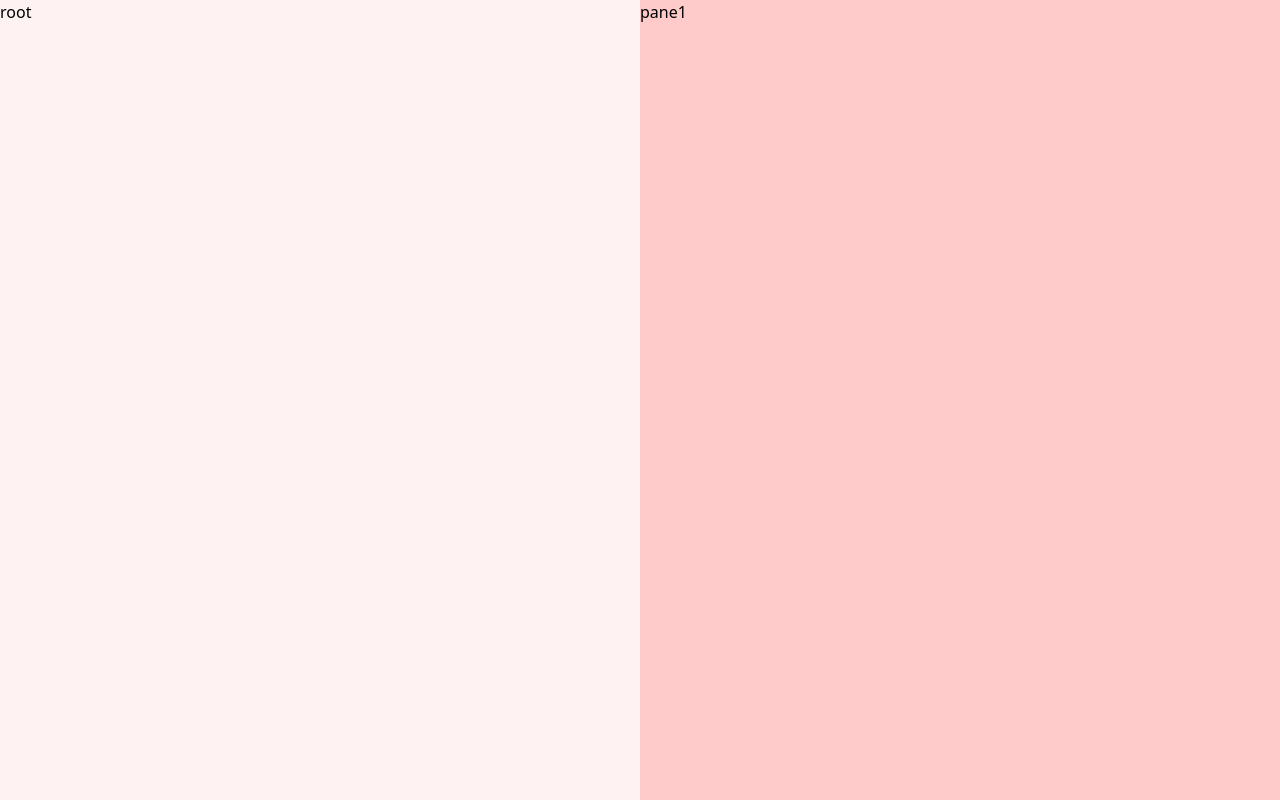
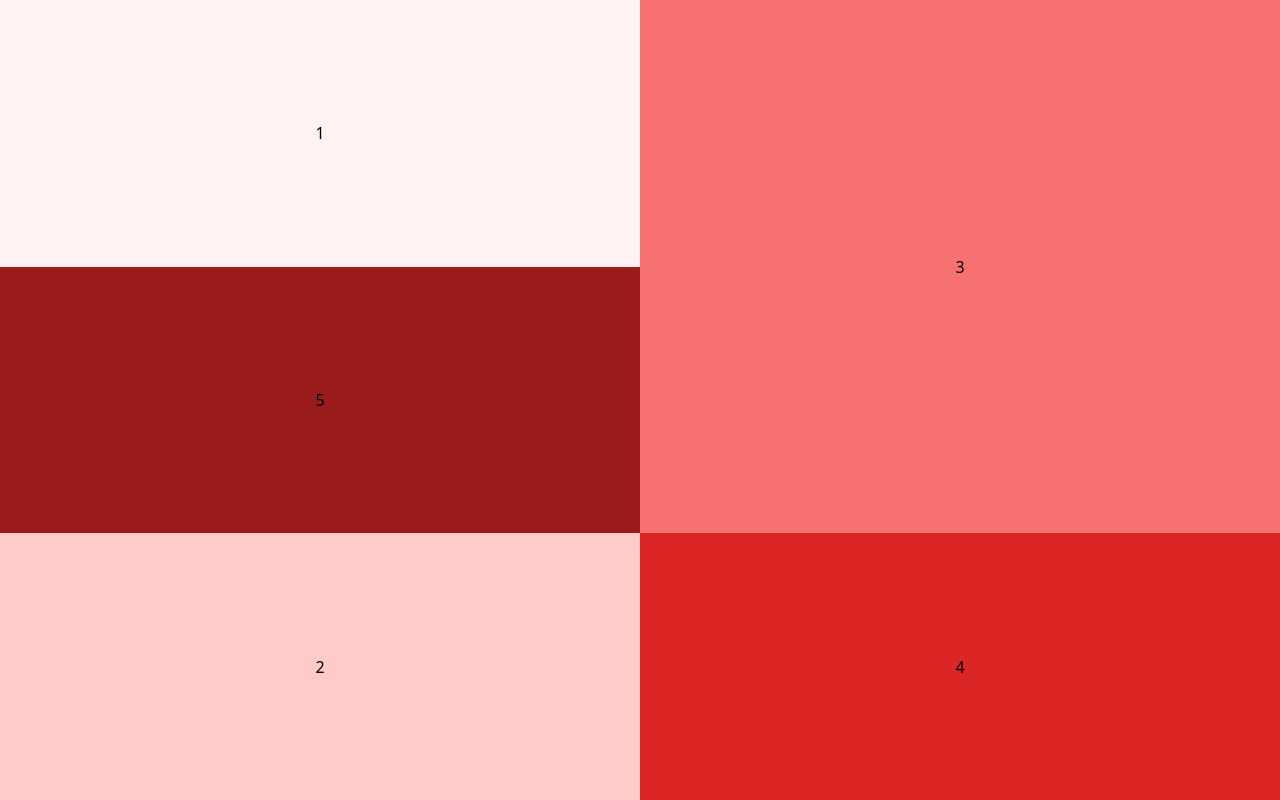
Before and after one commit to man4christ/dynamic-grid-template-area, a SvelteKit app: page / in a window 1280 px wide. Built offline with nearby package versions, Linux system fonts and the light colour scheme.

Commit message:
building grid

```diff
--- a/src/routes/+page.svelte
+++ b/src/routes/+page.svelte
@@ -1,57 +1,103 @@
 <script lang="ts">
 	import { onMount } from 'svelte';
 
-	interface Pane {
-		colspanWrapper: string;
-		colspan: string;
-		gridspan: string;
-		hidden: string;
-		next: any;
-		split: string;
-		name: string;
-        bg: string;
+	interface node {
+		id: string;
+		next: node | any;
+        split: string;
 	}
 
-	function getRootPane(): any {
-		let pane = $state({
-			name: 'root',
-			colspanWrapper: 'col-span-2',
-			span: 'col-span-2',
-			gridspan: 'grid-cols-2',
-			hidden: '',
-            bg: 'bg-red-50'
-		});
-		return pane;
+	interface rootNode {
+		left: node;
+		right: node;
 	}
 
-	let rootPane: any = $state();
+    function add(n: node): any[] {
+        if (n.next === undefined){
+            return [n.id]
+
+        }else {
+            let g = add(n.next)
+            let row = g.length
+            let col = 1;
+            if (Array.isArray(g[0])){
+                col = g[0].length
+            }
+
+            let ng = []
+
+            if(n.split === 'v'){
+
+            }
+
+            if(n.split === 'h'){
+
+            }
+
+            for(let i = 0; i < row; i++ ){
+                let r = []
+                for(let i = 0; i < col; i++ ){
+                    r.push(n.id)
+                }
+                ng.push(r)
+            }
+            return ng
+        }
+    }
 	onMount(() => {
-		rootPane = getRootPane();
-		let p = $state({
-			colspanWrapper: 'col-span-1',
-			colspan: 'col-span-2',
-			gridspan: 'grid-cols-2',
-			hidden: '',
-            bg: 'bg-red-200',
-            name:'pane1'
-		});
-        rootPane.next = p
+		let root: {
+			id: 'root';
+			left: {
+				id: '1';
+				split: 'v';
+				next: {
+					id: '4';
+				};
+			};
+			right: {
+				id: '2';
+                split: 'h'
+                next: {
+                    id: '3'
+                    split: 'v'
+                    next: {
+                        id: 5
+                    }
+                }
+			};
+		};
 	});
+
+
 </script>
 
-{#snippet pane(pane1: Pane)}
-	{#if pane1}
-		<div class=" h-[100%] w-[100%] {pane1.colspanWrapper}">
-			<div class="grid h-[100%] w-[100%] {pane1.gridspan}">
-				<div class="{pane1.bg} {pane1.colspan} {pane1.hidden} ">{pane1.name}</div>
-				{@render pane(pane1.next)}
-			</div>
+<div class="flex h-[100vh] w-full">
+	<div class="wrapper w-full">
+		<div style="grid-area: one;" class="header w-full items-center bg-red-50 text-center">
+			<div class="flex h-full items-center justify-center">1</div>
 		</div>
-	{/if}
-{/snippet}
+		<div style="grid-area: two;" class="header w-full items-center bg-red-200 text-center">
+			<div class="flex h-full items-center justify-center">2</div>
+		</div>
+		<div style="grid-area: three;" class="header w-full items-center bg-red-400 text-center">
+			<div class="flex h-full items-center justify-center">3</div>
+		</div>
+		<div style="grid-area: four;" class="header w-full items-center bg-red-600 text-center">
+			<div class="flex h-full items-center justify-center">4</div>
+		</div>
+		<div style="grid-area: five;" class="header w-full items-center bg-red-800 text-center">
+			<div class="flex h-full items-center justify-center">5</div>
+		</div>
+	</div>
+</div>
 
-<div class="flex h-[100vh] w-full">
-	{#if rootPane}
-		{@render pane(rootPane)}
-	{/if}
-</div>
+<style>
+	.wrapper {
+		display: grid;
+		grid-template-columns: repeat(3, 2);
+		grid-template-areas:
+			'one  three'
+			'five three'
+			'two  four';
+	}
+</style>
```
